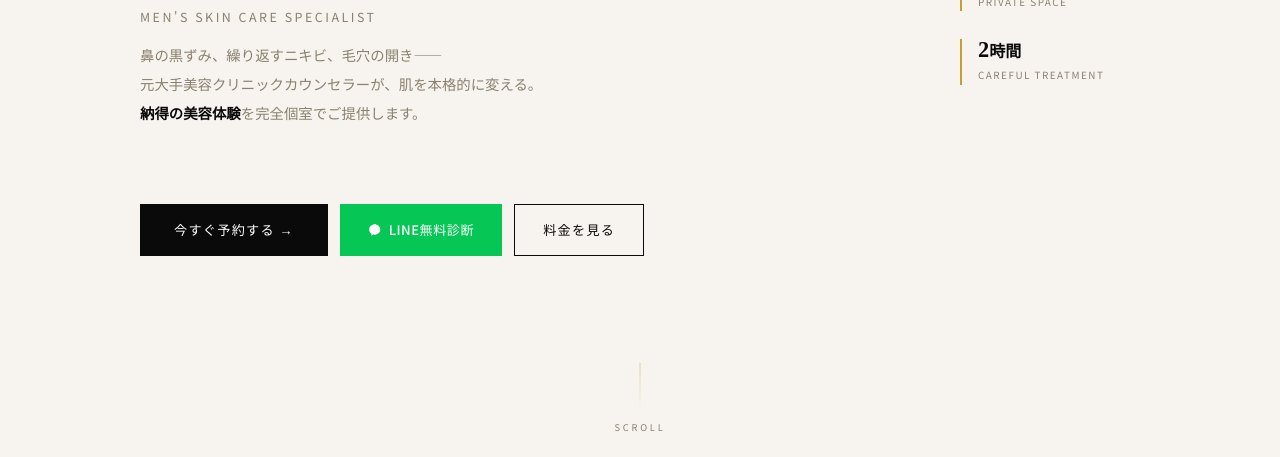
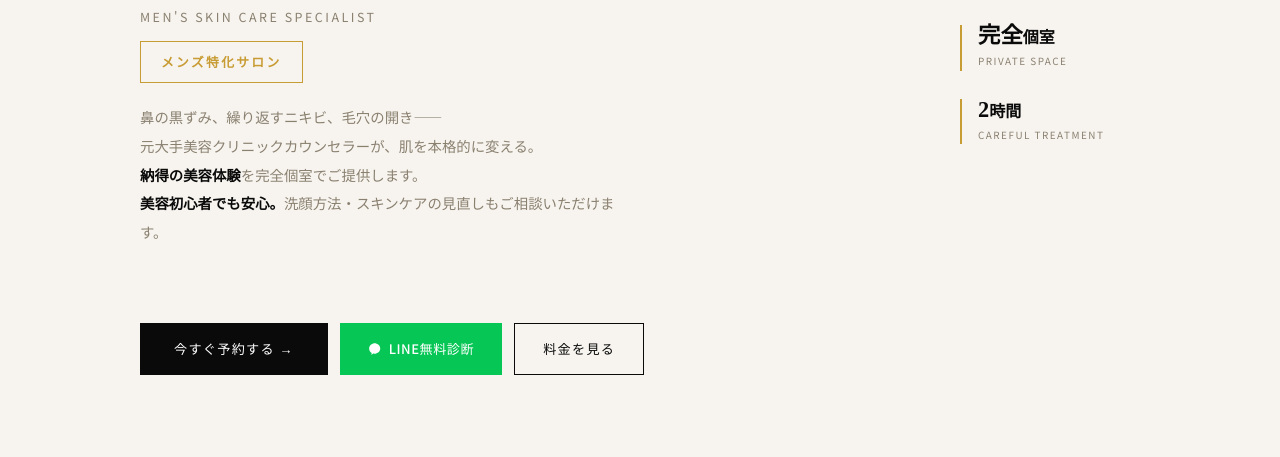
Before and after one commit to dontakumi1214/Charme, a plain HTML site: page index.html in a window 1280 px wide. Shown: the part 340-797 px from the top of the page. Drawn offline with Linux system fonts and the light colour scheme.

Commit message:
メンズ特化型サロンタグを追加

```diff
--- a/css/style.css
+++ b/css/style.css
@@ -250,6 +250,24 @@ a { color: inherit; text-decoration: none; }
   margin-bottom: 12px;
 }
 
+
+.hero-tags {
+  display: flex;
+  flex-wrap: wrap;
+  gap: 8px;
+  margin-bottom: 20px;
+}
+
+.hero-tag {
+  display: inline-block;
+  font-size: 0.8rem;
+  font-weight: 600;
+  letter-spacing: 0.18em;
+  color: var(--gold);
+  border: 1px solid var(--gold);
+  padding: 8px 20px;
+}
+
 .hero-copy {
   font-size: 0.9rem;
   color: var(--mid);
--- a/index.html
+++ b/index.html
@@ -231,10 +231,14 @@
           <span class="sr-only">Charme（シャルム）| 名古屋市東区泉のハーブピーリング専門サロン</span>
         </h1>
         <p class="hero-sub">Men's Skin Care Specialist</p>
+        <div class="hero-tags">
+          <span class="hero-tag">メンズ特化サロン</span>
+        </div>
         <p class="hero-copy">
           鼻の黒ずみ、繰り返すニキビ、毛穴の開き——<br>
           元大手美容クリニックカウンセラーが、肌を本格的に変える。<br>
-          <strong>納得の美容体験</strong>を完全個室でご提供します。
+          <strong>納得の美容体験</strong>を完全個室でご提供します。<br>
+          <strong>美容初心者でも安心。</strong>洗顔方法・スキンケアの見直しもご相談いただけます。
         </p>
       </div>
 
@@ -926,7 +930,7 @@
         </div>
 
         <div class="access-map-placeholder fade-in fade-in-delay-1">
-          <iframe src="https://www.google.com/maps/embed?pb=!1m18!1m12!1m3!1d3261.1537012237313!2d136.9114603!3d35.1777215!2m3!1f0!2f0!3f0!3m2!1i1024!2i768!4f13.1!3m3!1m2!1s0x6003714b41ad45c3%3A0x18d530457d3ca1f9!2zQ2hhcm1l44CQ44K344Oj44Or44Og44CR772c44Oh44Oz44K654m55YyWIOavm-eptOODu-iCjOizquaUueWWhOOCteODreODsw!5e0!3m2!1sja!2sjp!4v1774090199598!5m2!1sja!2sjp" allowfullscreen="" loading="lazy" referrerpolicy="no-referrer-when-downgrade"></iframe>
+          <iframe src="https://www.google.com/maps/embed?pb=!1m18!1m12!1m3!1d5000!2d136.9075603!3d35.1835215!2m3!1f0!2f0!3f0!3m2!1i1024!2i768!4f13.1!3m3!1m2!1s0x6003714b41ad45c3%3A0x18d530457d3ca1f9!2zQ2hhcm1l44CQ44K344Oj44Or44Og44CR772c44Oh44Oz44K654m55YyWIOavm-eptOODu-iCjOizquaUueWWhOOCteODreODsw!5e0!3m2!1sja!2sjp!4v1774090199598!5m2!1sja!2sjp" allowfullscreen="" loading="lazy" referrerpolicy="no-referrer-when-downgrade"></iframe>
         </div>
       </div>
 
```
